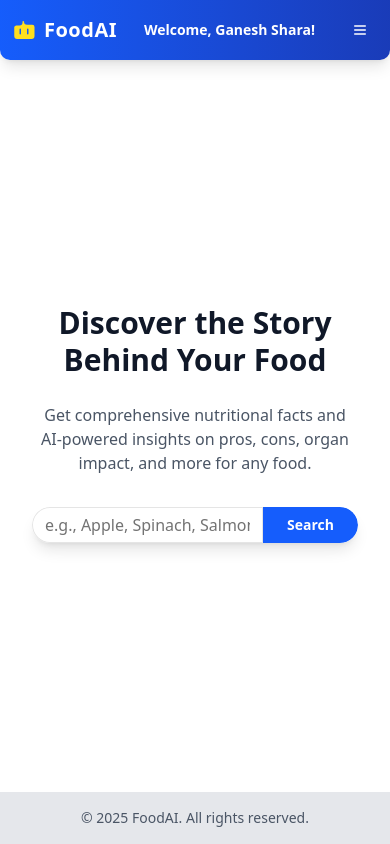
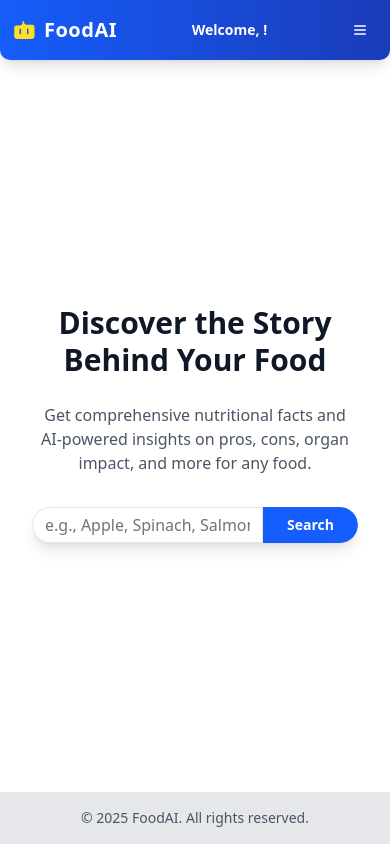
Before and after one commit to Ashraful-Fuqha/FoodAI, a Next.js app: page / in a window 390 px wide. Built offline with nearby package versions, Linux system fonts and the light colour scheme; no server answers.

Commit message:
Final production

```diff
--- a/src/components/navbar.tsx
+++ b/src/components/navbar.tsx
@@ -36,7 +36,7 @@ const Navbar = () => {
         </Link>
       </div>
 
-      <p className="text-sm font-semibold md:text-base md:hidden">Welcome, Ganesh Shara!</p>
+      <p className="text-sm font-semibold md:text-base md:hidden">Welcome, {session?.user.name || session?.user.email}!</p>
 
       {/* Hamburger Menu Button - Visible on small screens, hidden on medium and larger */}
       <Button
```
